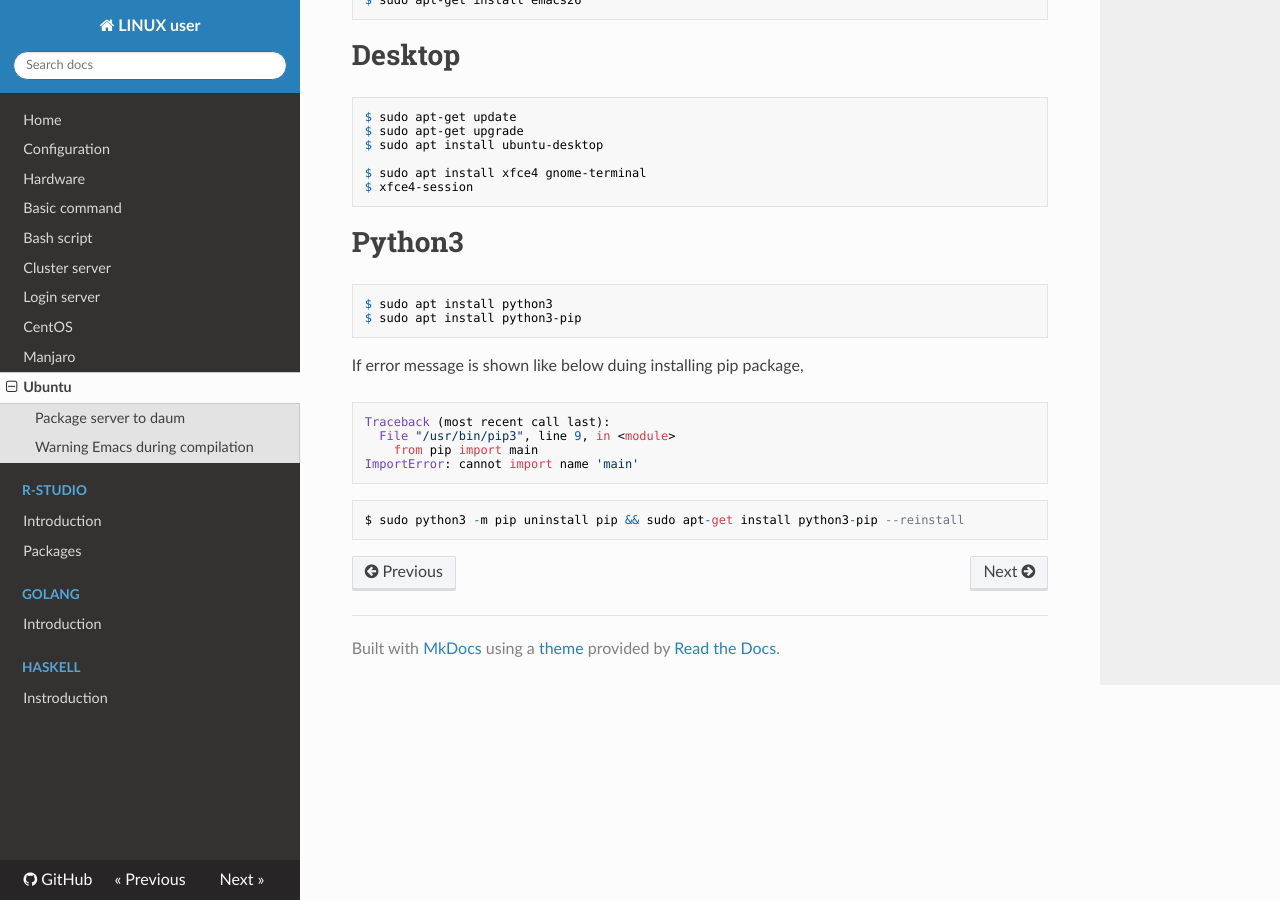
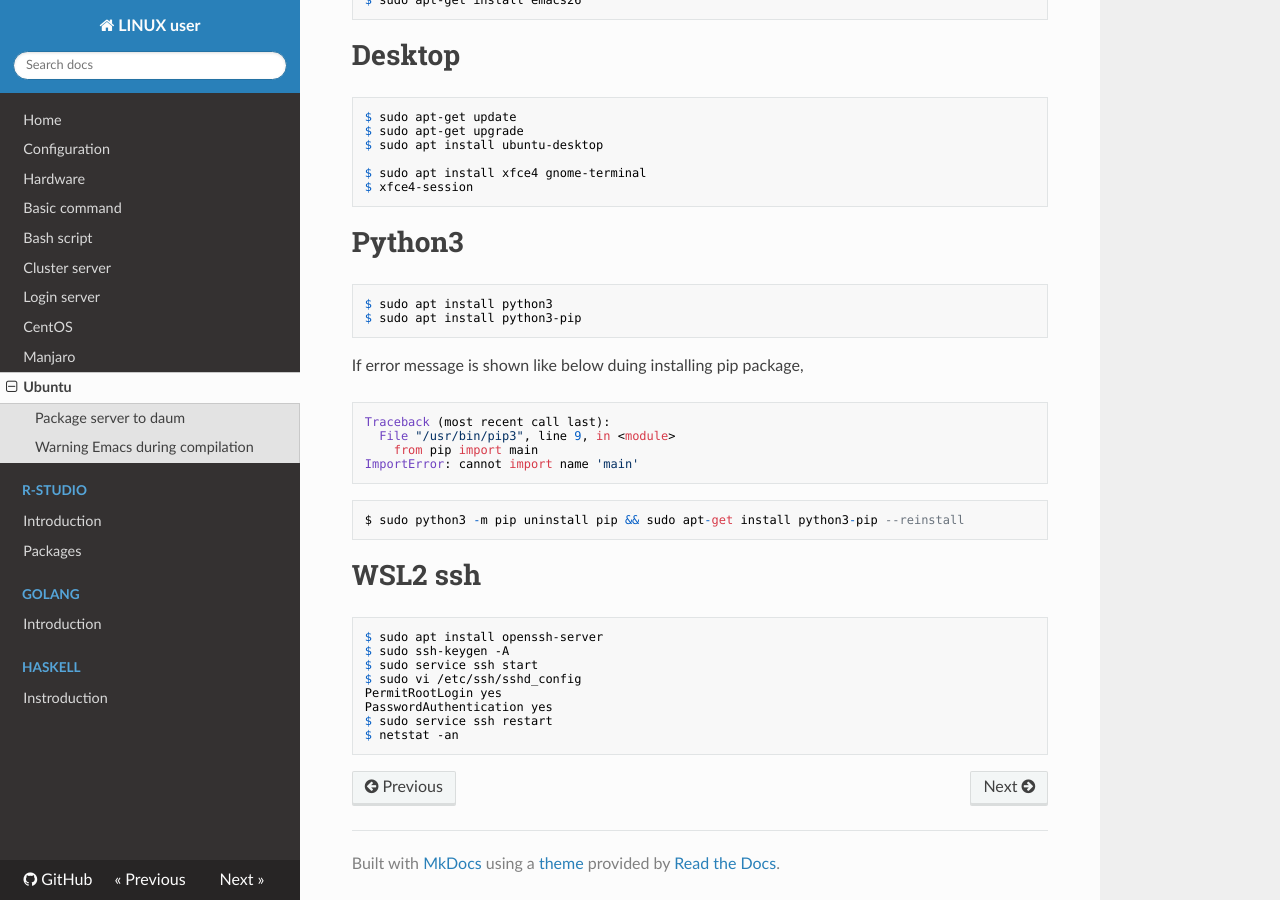
Before and after one commit to WonyoungCho/LINUX, an MkDocs documentation site: the page built from docs/ubuntu_conf.md, in a window 1280 px wide and 900 px high, scrolled down 1021 px. Built offline with MkDocs 1.6.1, drawn with Linux system fonts in a browser that asks for light colours; nearby versions of some CDN libraries; old or Windows-style settings are respelled for this version of MkDocs.

Commit message:
Update ubuntu_conf.md

````diff
--- a/docs/ubuntu_conf.md
+++ b/docs/ubuntu_conf.md
@@ -78,3 +78,15 @@ ImportError: cannot import name 'main'
 ```
 $ sudo python3 -m pip uninstall pip && sudo apt-get install python3-pip --reinstall
 ```
+
+# WSL2 ssh
+```
+$ sudo apt install openssh-server
+$ sudo ssh-keygen -A
+$ sudo service ssh start
+$ sudo vi /etc/ssh/sshd_config
+PermitRootLogin yes
+PasswordAuthentication yes
+$ sudo service ssh restart
+$ netstat -an
+```
````
